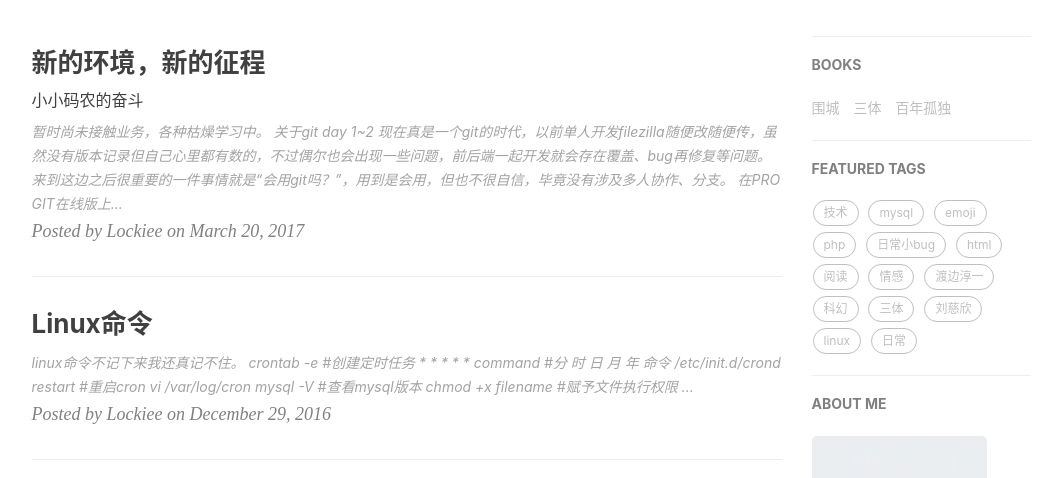
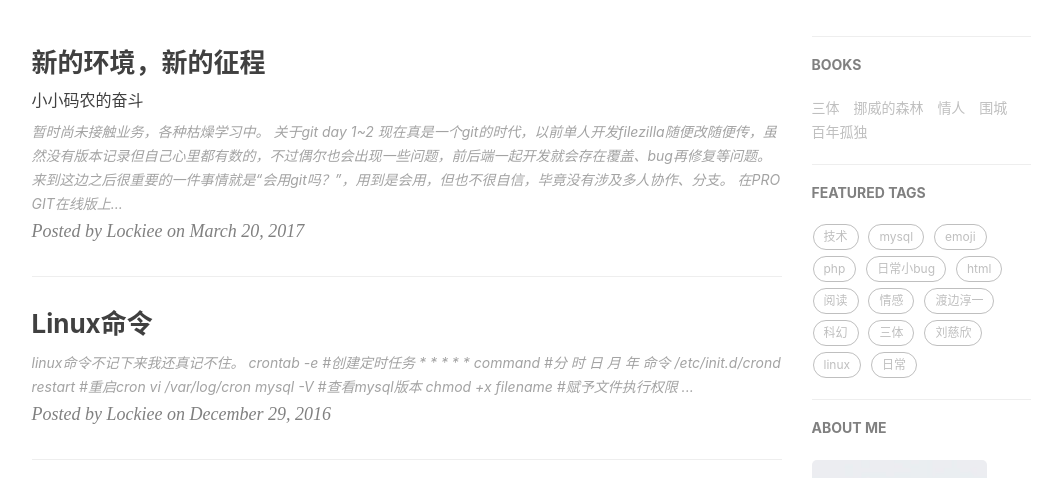
Before and after one commit to yaofan97/xuwuqiang.github.io, a Jekyll site: the page built from index.html, in a window 1280 px wide and 900 px high, cut to the strip 422-900 px from the top of the window. Shown: the whole strip, without its empty margins (136-1198 px from the left). Built offline with Jekyll 4.4.1, drawn with Linux system fonts in a browser that asks for light colours; nearby versions of some CDN libraries; the list of posts is cut into pages by our own code; comment, search, counter and statistics services are not loaded.

```diff
--- a/_config.yml
+++ b/_config.yml
@@ -129,16 +129,28 @@ service-worker: true
 # BOOKS read_status 1未读 2在读 3已读
 books : [
     {
+        title: "三体",
+        href: "https://book.douban.com/subject/2567698",
+        read_status: 3
+    },{
+        title: "挪威的森林",
+        href: "https://book.douban.com/subject/2159042/",
+        read_status: 3
+    },{
+        title: "情人",
+        href: "https://book.douban.com/subject/26665723/",
+        read_status: 3
+    },{
         title: "围城",
         href: "https://book.douban.com/subject/1855364",
-        read_status: 3
-    },{
-        title: "三体",
-        href: "https://book.douban.com/subject/2567698",
         read_status: 3
     },{
         title: "百年孤独",
         href: "https://book.douban.com/subject/6082808",
         read_status: 2
+    },{
+        title:"白鹿原",
+        href:"https://book.douban.com/subject/10564071/",
+        read_status: 2
     }
 ]
```
